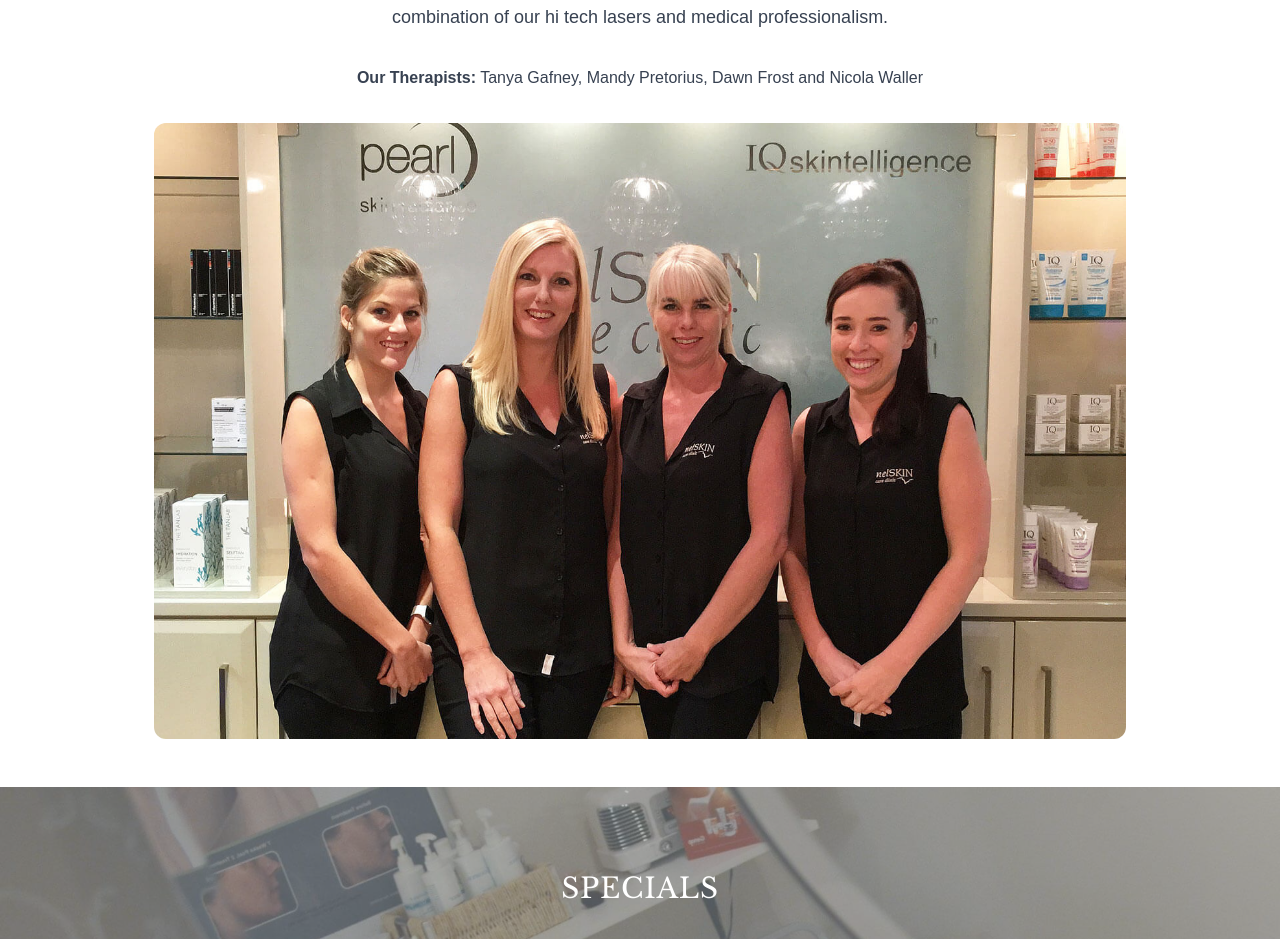
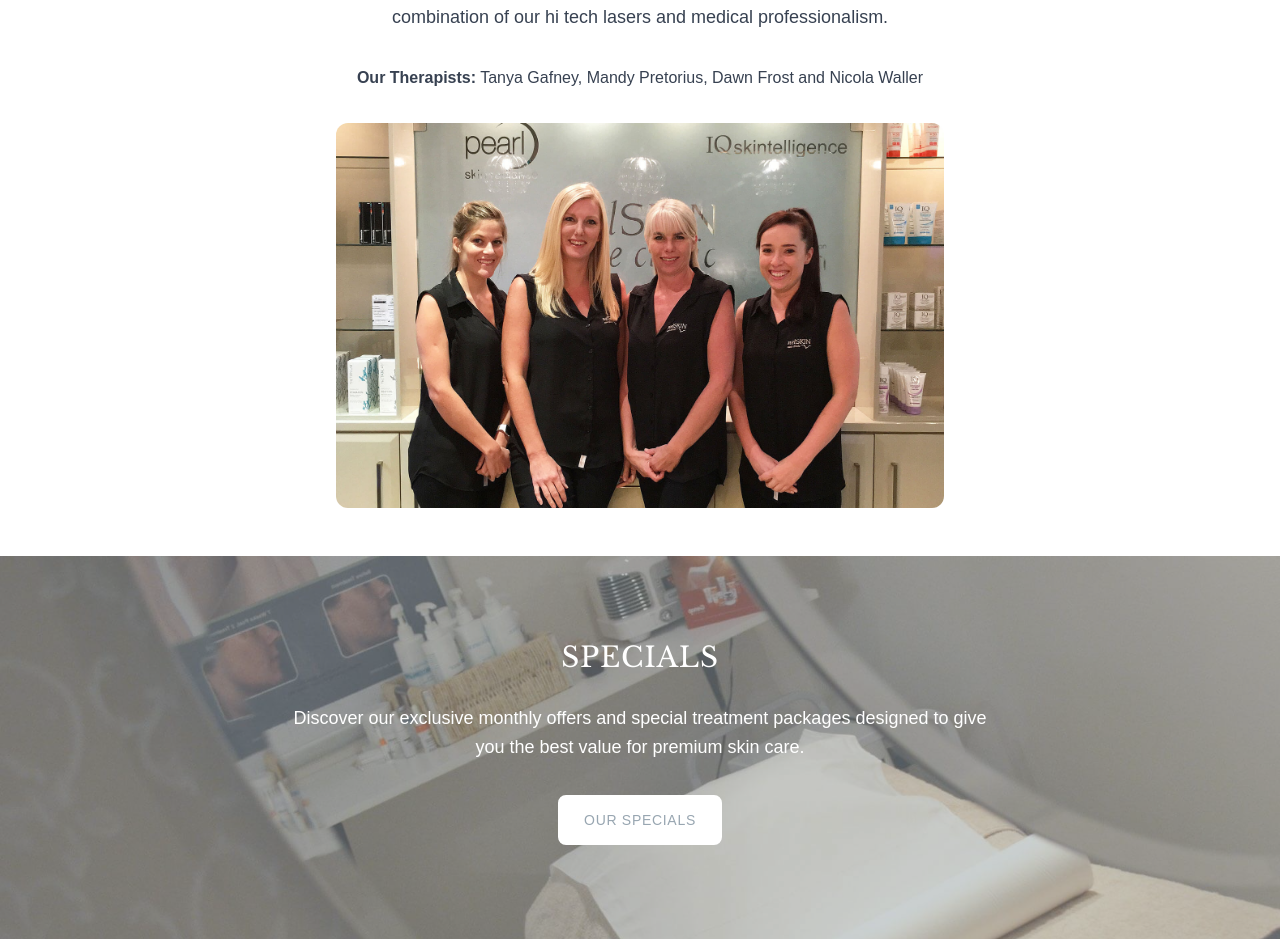
Before and after one commit to PhilNel/vue-practice-website, a Vue app: page / in a window 1280 px wide. Shown: the part 1445-2384 px from the top of the page. Built offline with nearby package versions, Linux system fonts and the light colour scheme; a web font is replaced by a local one.

Commit message:
fix: Improves size of therapists image on larger screens to not pixelate

```diff
--- a/src/components/sections/Therapists.vue
+++ b/src/components/sections/Therapists.vue
@@ -39,8 +39,7 @@
 }
 
 .therapists-image img {
-    width: 80%;
-    max-width: 80%;
+    width: 50%;
     height: auto;
     border-radius: var(--radius-xl);
     display: block;
@@ -52,7 +51,6 @@
 
     .therapists-image img {
         width: 100%;
-        max-width: 100%;
     }
 }
 </style>
```
